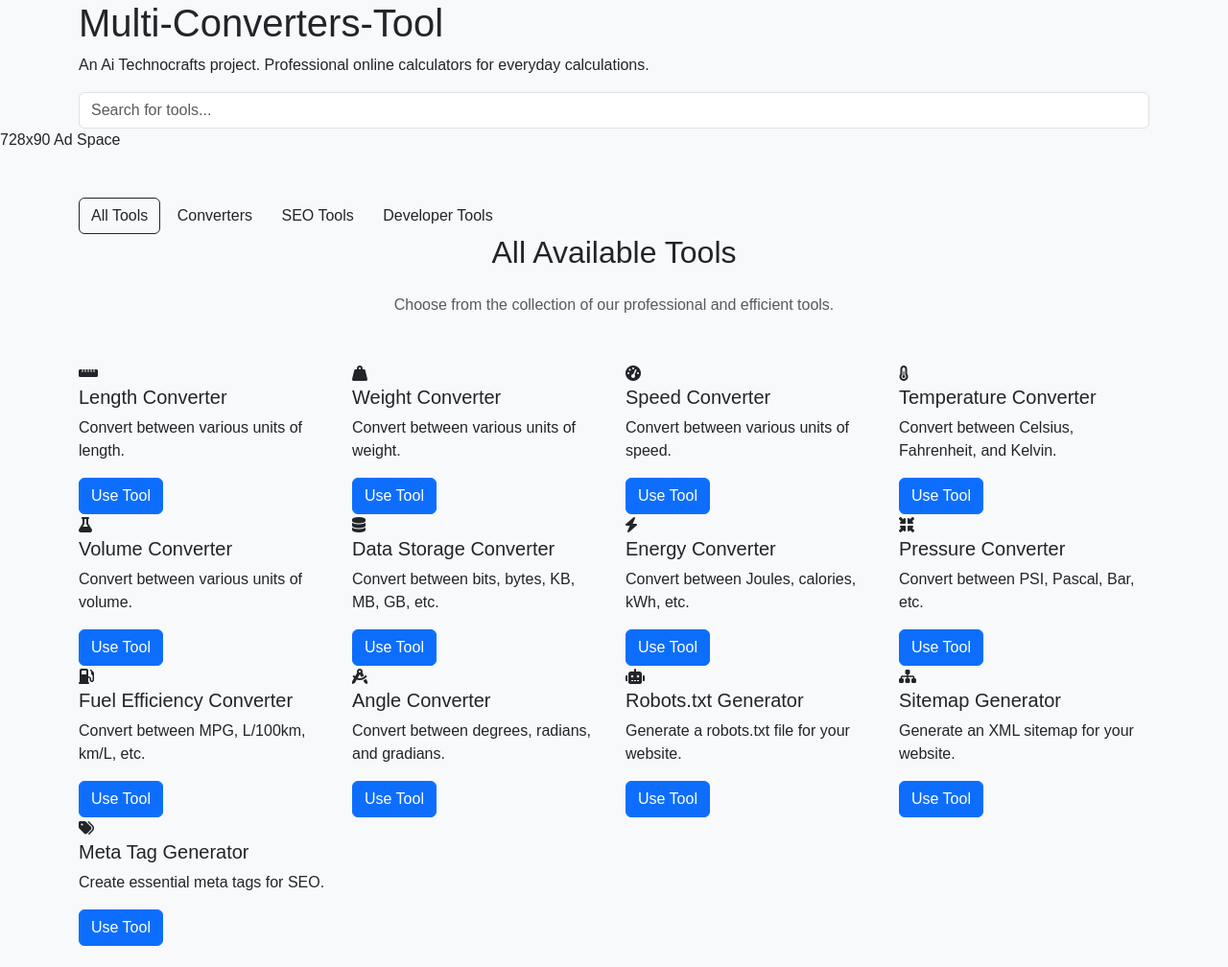
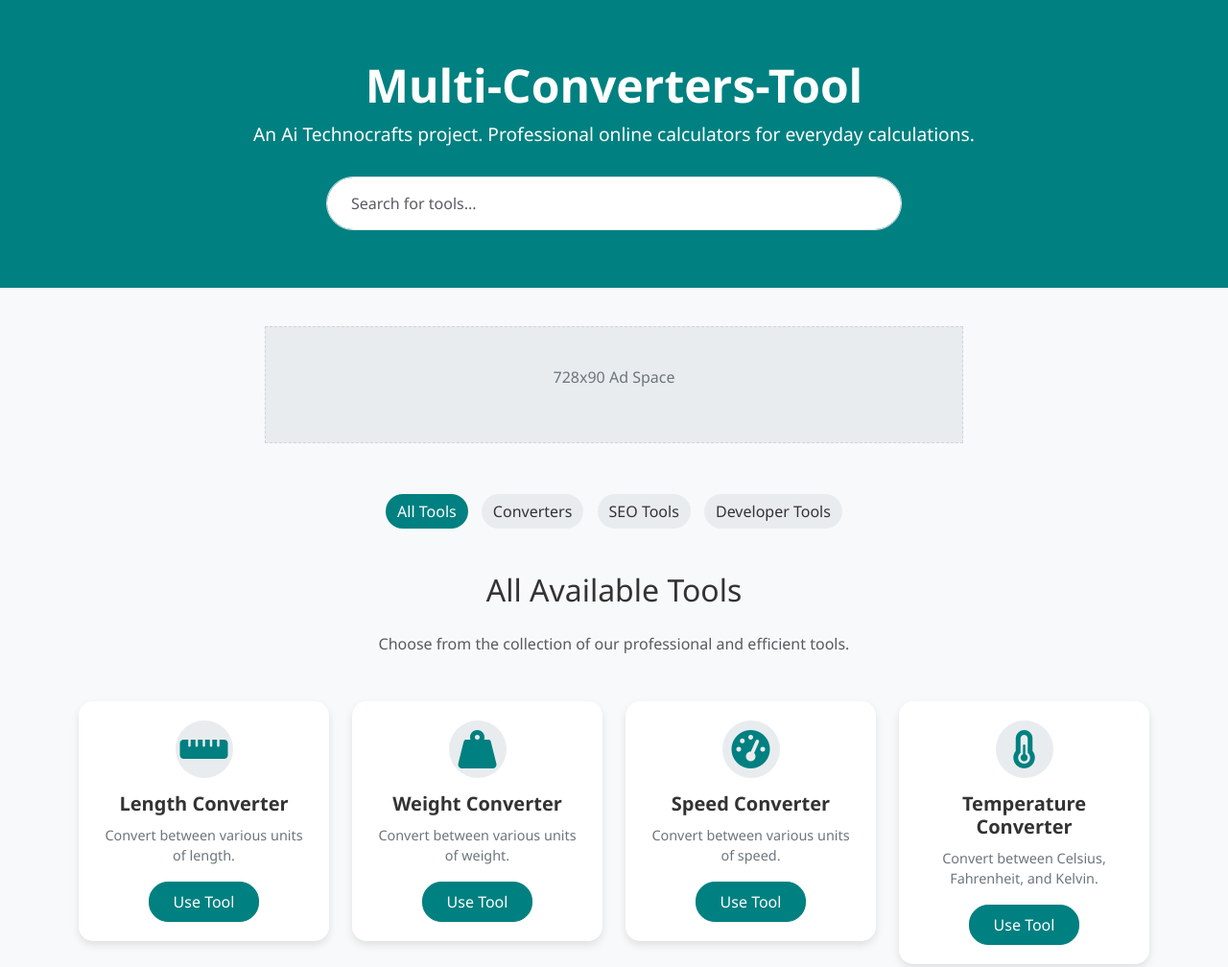
Before and after one commit to AiTechnocrafts/Multi-Converters-Tool, a plain HTML site: page index.html in a window 1280 px wide. Shown: the top 1008 px of the page at 96% size. Drawn offline with nearby package versions, Linux system fonts and the light colour scheme.

Commit message:
Update style.css

```diff
--- a/css/style.css
+++ b/css/style.css
@@ -1,75 +1,132 @@
-/* Custom CSS for Multi-Tools Website */
+/* Custom CSS for Multi-Converters-Tool */
+
+:root {
+    --primary-color: #008080;
+    --secondary-color: #f8f9fa;
+    --text-color: #333;
+    --card-bg: #ffffff;
+    --card-shadow: 0 4px 8px rgba(0,0,0,0.1);
+}
 
 body {
-    font-family: 'Arial', sans-serif;
-    background-color: #f8f9fa;
+    font-family: 'Segoe UI', Tahoma, Geneva, Verdana, sans-serif;
+    background-color: var(--secondary-color);
+    color: var(--text-color);
 }
 
-/* Header and Footer Styling */
-.bg-teal {
-    background-color: #008080 !important;
+/* Header */
+.navbar-brand {
+    color: var(--primary-color) !important;
+}
+.navbar .btn-primary {
+    background-color: var(--primary-color);
+    border-color: var(--primary-color);
 }
 
-.navbar-brand, .nav-link, .footer-link {
-    color: #ffffff !important;
+/* Hero Section */
+.hero-section {
+    background-color: var(--primary-color);
+    color: white;
+    padding: 60px 0;
+    text-align: center;
+}
+.hero-section h1 {
+    font-size: 3rem;
+    font-weight: 700;
+}
+.hero-section p {
+    font-size: 1.2rem;
+    margin-bottom: 30px;
+}
+.hero-section .search-bar {
+    max-width: 600px;
+    margin: auto;
+}
+.hero-section .search-bar .form-control {
+    border-radius: 30px;
+    padding: 15px 25px;
 }
 
-.navbar-brand:hover, .nav-link:hover, .footer-link:hover {
-    color: #e0e0e0 !important;
+/* Ad Space */
+.ad-space {
+    background-color: #e9ecef;
+    border: 1px dashed #ced4da;
+    padding: 40px 20px;
+    text-align: center;
+    color: #6c757d;
+    margin: 40px auto;
+    max-width: 728px;
 }
 
-.footer {
-    padding: 20px 0;
-    color: #ffffff;
+/* Category Filters */
+.category-filters {
+    text-align: center;
+    margin-bottom: 40px;
+}
+.category-filters .btn {
+    margin: 5px;
+    border-radius: 20px;
+    background-color: #e9ecef;
+    border: none;
+    color: #333;
+}
+.category-filters .btn.active {
+    background-color: var(--primary-color);
+    color: white;
 }
 
-/* Card Styling for Tools */
-.card {
+/* Tool Cards */
+.tool-card {
+    background-color: var(--card-bg);
     border: none;
-    border-radius: 10px;
+    border-radius: 15px;
+    box-shadow: var(--card-shadow);
     transition: transform 0.2s ease-in-out, box-shadow 0.2s ease-in-out;
+    text-align: center;
+    padding: 20px;
+    margin-bottom: 30px;
+}
+.tool-card:hover {
+    transform: translateY(-10px);
+    box-shadow: 0 8px 16px rgba(0,0,0,0.2);
+}
+.tool-card .icon {
+    font-size: 2.5rem;
+    color: var(--primary-color);
+    margin-bottom: 15px;
+    /* Using a placeholder icon for now */
+    display: inline-block;
+    width: 60px;
+    height: 60px;
+    line-height: 60px;
+    background-color: #e9ecef;
+    border-radius: 50%;
+}
+.tool-card h5 {
+    font-weight: 600;
+    margin-bottom: 10px;
+}
+.tool-card p {
+    font-size: 0.9rem;
+    color: #6c757d;
+}
+.tool-card .btn {
+    background-color: var(--primary-color);
+    border-color: var(--primary-color);
+    border-radius: 20px;
+    padding: 8px 25px;
 }
 
-.card:hover {
-    transform: translateY(-5px);
-    box-shadow: 0 0.5rem 1rem rgba(0, 0, 0, 0.15) !important;
+/* Footer */
+.footer {
+    background-color: var(--primary-color);
+    color: white;
+    padding: 20px 0;
 }
-
-.card-title {
-    color: #008080;
-    font-weight: bold;
+.footer a {
+    color: white;
+    text-decoration: none;
 }
-
-.card-text {
-    color: #555;
+.footer a:hover {
+    text-decoration: underline;
 }
-
-.btn-outline-primary {
-    color: #008080;
-    border-color: #008080;
-}
-
-.btn-outline-primary:hover {
-    background-color: #008080;
-    color: #ffffff;
-}
-
-/* Ad Section Styling */
-.ad-placeholder {
-    background-color: #e9ecef;
-    border: 1px dashed #ced4da;
-    padding: 20px;
-    text-align: center;
-    color: #6c757d;
-    margin-bottom: 20px;
-}
-
-/* Responsive Adjustments */
-@media (max-width: 768px) {
-    .navbar-collapse {
-        text-align: center;
-    }
-    .navbar-nav .nav-item {
-        margin-bottom: 10px;
-    }
-}
```
